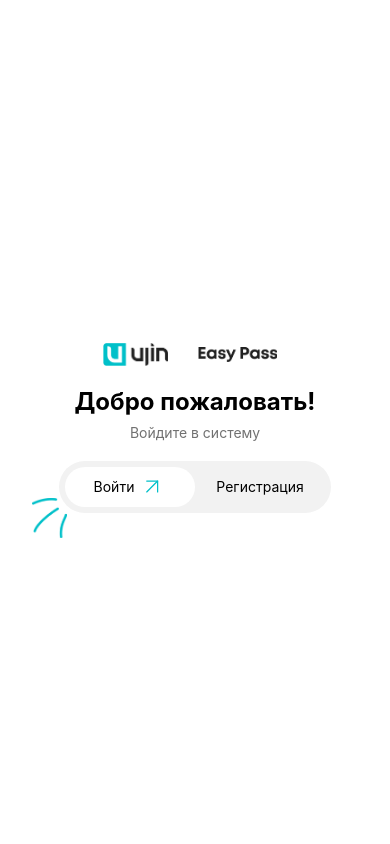
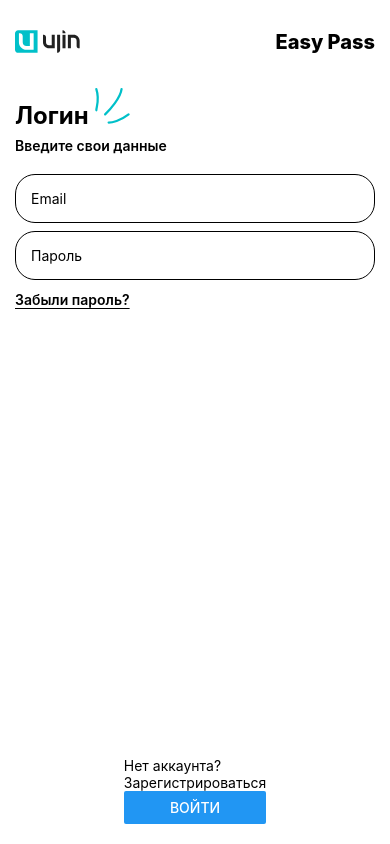
Before and after one commit to ToolsDevOrg/Tools_Hackaton_FrontEnd, a React Native app: screen /login in a window 390 px wide. Built offline with nearby package versions, Linux system fonts and the light colour scheme.

Commit message:
feat: input

```diff
--- a/src/app/navigation/AppNavigator.tsx
+++ b/src/app/navigation/AppNavigator.tsx
@@ -1,8 +1,13 @@
-import { DefaultTheme, NavigationContainer } from '@react-navigation/native';
-import { CardStyleInterpolators, createStackNavigator } from '@react-navigation/stack';
-import { GestureHandlerRootView } from 'react-native-gesture-handler';
-import { TabNavigator } from './TabNavigator';
-import { StartScreen } from '@/screens/StartScreen';
+import { DefaultTheme, NavigationContainer } from "@react-navigation/native";
+import {
+  CardStyleInterpolators,
+  createStackNavigator,
+} from "@react-navigation/stack";
+import { GestureHandlerRootView } from "react-native-gesture-handler";
+import { TabNavigator } from "./TabNavigator";
+import { StartScreen } from "@/screens/StartScreen";
+import { LoginScreen } from "@/screens/loginScreen/loginScreen";
+import { registerScreen } from "@/screens/registerScreen";
 
 export const AppNavigator: React.FC = () => {
   const Stack = createStackNavigator();
@@ -23,9 +28,12 @@ export const AppNavigator: React.FC = () => {
             headerShown: false,
             cardStyleInterpolator: CardStyleInterpolators.forHorizontalIOS, // анимация перехода по страницам
             gestureEnabled: true, // Включаем жесты
-            gestureDirection: 'horizontal', // Направление жестов
-          }}>
-          <Stack.Screen name="start" component={StartScreen} />
+            gestureDirection: "horizontal", // Направление жестов
+          }}
+        >
+          <Stack.Screen name="start" component={LoginScreen} />
+          <Stack.Screen name="login" component={LoginScreen} />
+          <Stack.Screen name="register" component={registerScreen} />
           <Stack.Screen name="main" component={TabNavigator} />
         </Stack.Navigator>
       </NavigationContainer>
--- /dev/null
+++ b/src/screens/loginScreen/loginScreen.tsx
@@ -0,0 +1,46 @@
+import { ScreenWrapper } from "@/shared/ui";
+import { CustomInput } from "@/shared/ui/input/input";
+import { LinesIcon, UjinLogo } from "@/widgets/tab_bar/icons";
+import { Button, View, Text, TouchableOpacity } from "react-native";
+
+export const LoginScreen = () => {
+  return (
+    <ScreenWrapper className=" bg-white">
+      <View className="flex-col justify-between items-center h-[100%] w-[100%]">
+        <View className=" w-[100%]">
+          <View className=" items-center justify-between flex-row pb-[30px]">
+            <UjinLogo />
+            <Text className=" font-[800] text-[20px]">Easy Pass</Text>
+          </View>
+
+          <View className=" flex-col pb-[16px]">
+            <Text className="font-[700] text-[24px] leading-[36px] relative">
+              Логин <LinesIcon className="rotate-[-15deg]" />
+            </Text>
+            <Text className="font-[600] text-[14px] leading-[24px] color-[#717171]">
+              Введите свои данные
+            </Text>
+          </View>
+
+          <View className=" flex-col gap-[8px]">
+            <CustomInput placeholder="Email" type="email" />
+            <CustomInput placeholder="Пароль" />
+            <TouchableOpacity>
+              <Text className="font-[600] text-[14px] leading-[24px] color-[#717171] underline underline-offset-[3px]">Забыли пароль?</Text>
+            </TouchableOpacity>
+          </View>
+        </View>
+
+        <View>
+          <View>
+            <Text>Нет аккаунта?</Text>
+            <TouchableOpacity>
+              <Text>Зарегистрироваться</Text>
+            </TouchableOpacity>
+          </View>
+          <Button title="Войти" onPress={() => {}} />
+        </View>
+      </View>
+    </ScreenWrapper>
+  );
+};
--- /dev/null
+++ b/src/screens/registerScreen.tsx
@@ -0,0 +1,5 @@
+import { ScreenWrapper } from "@/shared/ui";
+
+export const registerScreen = () => {
+  return <ScreenWrapper center></ScreenWrapper>;
+};
--- /dev/null
+++ b/src/shared/ui/input/input.tsx
@@ -0,0 +1,30 @@
+import { ReactNode } from "react";
+import { TextInput, View } from "react-native";
+
+interface InputProps {
+  children?: ReactNode;
+  placeholder?: string;
+  type?: "text" | "number" | "FIO" | "email";
+}
+
+export const CustomInput = ({
+  children,
+  placeholder,
+  type = "text",
+}: InputProps) => {
+  return (
+    <View className="border-[#F2F2F] border-[0.8px] rounded-[20px] gap-[10px] p-[15px]">
+      {children}
+
+      {type === "FIO" ? (
+        <>
+          {["Фамилия", "Имя", "Отчество"].map((place, index) => (
+            <TextInput key={index} placeholder={place} className="flex-1" />
+          ))}
+        </>
+      ) : (
+        <TextInput placeholder={placeholder} />
+      )}
+    </View>
+  );
+};
--- a/src/widgets/tab_bar/icons.tsx
+++ b/src/widgets/tab_bar/icons.tsx
@@ -110,3 +110,58 @@ export const ProfileIcon = ({ color = "#959595" }: { color?: string }) => {
     </Svg>
   );
 };
+
+export const UjinLogo = () => {
+  return (
+    <Svg width="65" height="24" viewBox="0 0 65 24" fill="none">
+      <Path
+        d="M39.7614 4.83302H36.7345V15.2587H34.0398C32.2408 15.2587 31.0172 14.0327 31.0172 12.2326V7.16119C31.0172 5.87545 29.9755 4.83311 28.6905 4.83311H27.9904V12.2326C27.9904 15.5756 30.6988 18.2857 34.0398 18.2857L39.7614 18.2856V4.83302Z"
+        fill="#212121"
+      />
+      <Path
+        d="M52.8784 18.2859H55.9054V7.86012L58.6002 7.86017C60.399 7.86017 61.6227 9.08619 61.6227 10.8862V15.9577C61.6227 17.2435 62.6645 18.2858 63.9496 18.2858H64.6497V10.8862C64.6497 7.54325 61.941 4.83324 58.6002 4.83324L52.8784 4.83333V18.2859Z"
+        fill="#212121"
+      />
+      <Path
+        d="M50.5393 3.32899C50.5393 2.9315 50.4608 2.5379 50.3087 2.17067C50.1566 1.80344 49.9336 1.46977 49.6528 1.1887C49.3716 0.90763 49.038 0.684676 48.6706 0.532567C48.3036 0.380453 47.91 0.302162 47.5123 0.302162V3.32899H50.5393Z"
+        fill="#212121"
+      />
+      <Path
+        d="M45.1461 19.7832C45.1461 20.1807 45.0679 20.5743 44.9158 20.9415C44.7637 21.3088 44.5407 21.6424 44.2597 21.9235C43.9786 22.2045 43.645 22.4275 43.2777 22.5796C42.9105 22.7317 42.5169 22.81 42.1194 22.81L42.0961 4.82467H45.1229L45.1461 19.7832Z"
+        fill="#212121"
+      />
+      <Path
+        d="M47.4934 4.83302H50.5204V18.2856H47.4934V4.83302Z"
+        fill="#212121"
+      />
+      <Path
+        d="M0 3.48529C0 1.72036 1.43075 0.289612 3.19568 0.289612H22.5694V22.8591H3.19568C1.43075 22.8591 0 21.4283 0 19.6634V3.48529Z"
+        fill="#00C0C9"
+      />
+      <Path
+        d="M18.6415 3.35213H14.8581V16.0004L11.4897 16.0003C9.24102 16.0003 7.71153 14.4627 7.71153 12.2052V6.272C7.71153 4.65946 6.40945 3.35223 4.80323 3.35223H3.9281V12.2052C3.9281 16.3978 7.31358 19.7965 11.4897 19.7965L18.6415 19.7964V3.35213Z"
+        fill="white"
+      />
+    </Svg>
+  );
+};
+
+export const LinesIcon = ({ className }: { className?: string }) => {
+  return (
+    <Svg
+      className={className}
+      width="33"
+      height="40"
+      viewBox="0 0 33 40"
+      fill="none"
+    >
+      <Path
+        d="M1.18812 22.3973C2.09903 18.9978 7.32039 13.1096 6.65356 2M8.62428 28.6407C14.7999 25.2349 27.9243 16.4442 31.017 8.52817M9.89838 37.4839C12.9202 38.2936 21.4287 38.8731 31.2879 34.7134"
+        stroke="#00C0C9"
+        stroke-width="2.24383"
+        stroke-linecap="round"
+        stroke-linejoin="round"
+      />
+    </Svg>
+  );
+};
```
Also changed, not shown: src/screens/loginScreen/icons.tsx (added).
